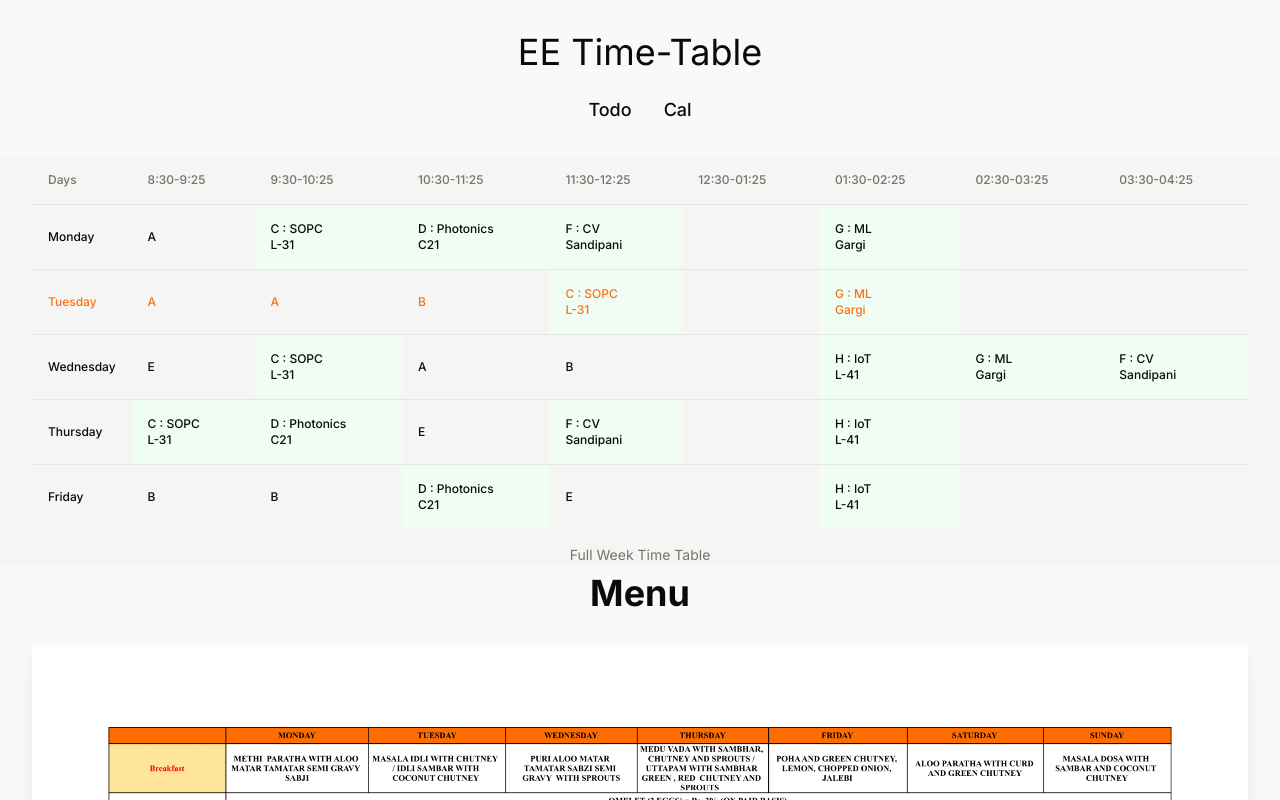
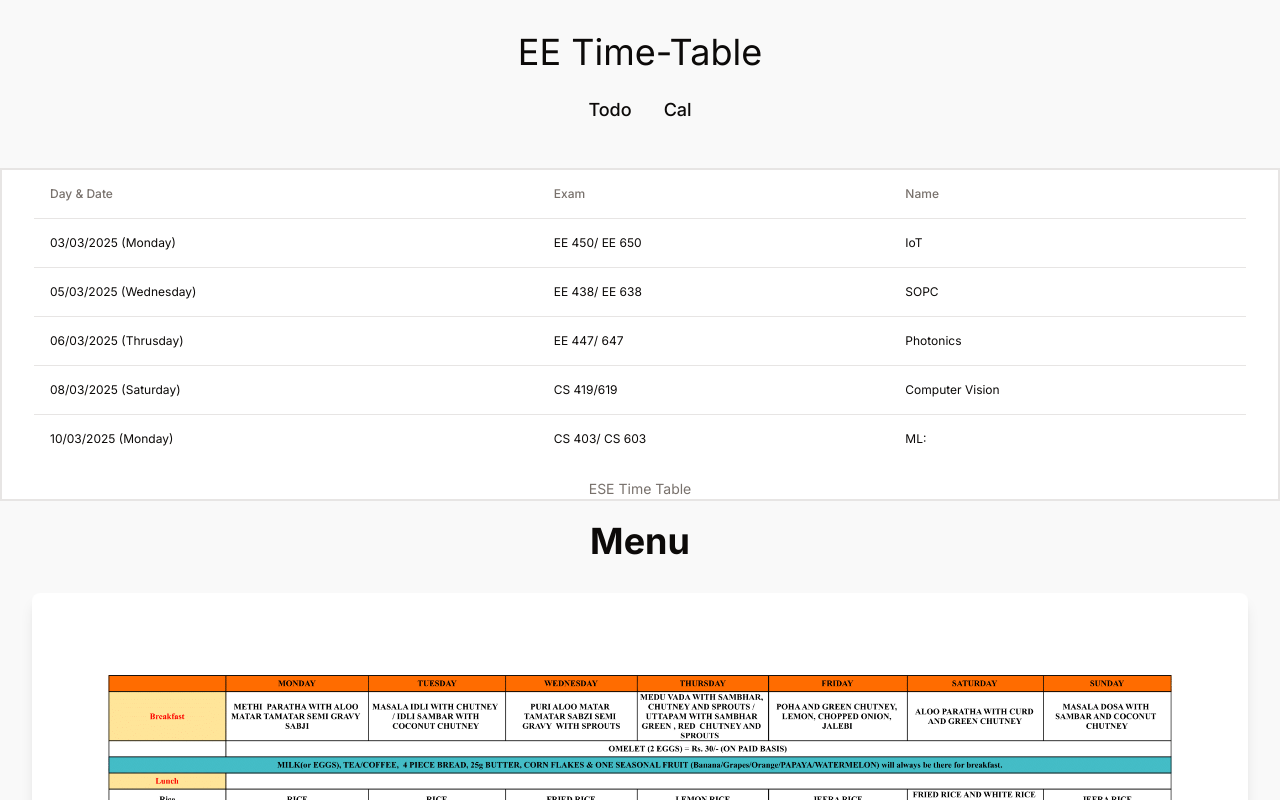
Before and after one commit to Shuffled720/eett, a Next.js app: page / in a window 1280 px wide. Shown: the top 800 px of the page. Built offline with nearby package versions, Linux system fonts and the light colour scheme.

Commit message:
adds mid-sem exam timetable

```diff
--- a/src/app/page.tsx
+++ b/src/app/page.tsx
@@ -1,19 +1,19 @@
-import { ExamTT } from "@/components/ExamTT"
-import { FullWeekTT } from "@/components/FullWeekTT"
-import Header from "@/components/Header"
-import Material from "@/components/Material"
-import Menu from "@/components/Menu"
-import { Button } from "@/components/ui/button"
-import Link from "next/link"
+import { ExamTT } from "@/components/ExamTT";
+import { FullWeekTT } from "@/components/FullWeekTT";
+import Header from "@/components/Header";
+import Material from "@/components/Material";
+import Menu from "@/components/Menu";
+import { Button } from "@/components/ui/button";
+import Link from "next/link";
 
 export default function Home() {
   return (
     <>
       <Header />
-      {/* <ExamTT /> */}
-      <FullWeekTT />
+      <ExamTT />
+      {/* <FullWeekTT /> */}
       {/* <Material /> */}
       <Menu />
     </>
-  )
+  );
 }
--- a/src/components/ExamTT.tsx
+++ b/src/components/ExamTT.tsx
@@ -7,8 +7,8 @@ import {
   TableHead,
   TableHeader,
   TableRow,
-} from "@/components/ui/table"
-import data from "@/data/data.json"
+} from "@/components/ui/table";
+import data from "@/data/data.json";
 
 export function ExamTT() {
   return (
@@ -23,7 +23,7 @@ export function ExamTT() {
           </TableRow>
         </TableHeader>
         <TableBody>
-          {data.endExamTT.map((exam, index) => (
+          {data.midexamTT.map((exam, index) => (
             <TableRow key={index}>
               <TableCell>{exam.date_day}</TableCell>
               <TableCell>{exam.code}</TableCell>
@@ -34,5 +34,5 @@ export function ExamTT() {
         {/* <TableFooter></TableFooter> */}
       </Table>
     </div>
-  )
+  );
 }
--- a/src/data/data.json
+++ b/src/data/data.json
@@ -7,37 +7,37 @@
           "title": "A",
           "type": "",
           "teacher": "",
-          "room":""
+          "room": ""
         },
         {
           "title": "C : SOPC",
           "type": "Lecture",
           "teacher": "",
-          "room":"L-31"
+          "room": "L-31"
         },
         {
           "title": "D : Photonics",
           "type": "Lecture",
           "teacher": "",
-          "room":"C21"
+          "room": "C21"
         },
         {
           "title": "F : CV",
           "type": "Lecture",
           "teacher": "",
-          "room":"Sandipani"
+          "room": "Sandipani"
         },
         {
           "title": "",
           "type": "",
           "teacher": "",
-          "room":""
+          "room": ""
         },
         {
           "title": "G : ML",
           "type": "Lecture",
           "teacher": "",
-          "room":"Gargi"
+          "room": "Gargi"
         }
       ]
     },
@@ -48,37 +48,37 @@
           "title": "A",
           "type": "",
           "teacher": "",
-          "room":""
+          "room": ""
         },
         {
           "title": "A",
           "type": "",
           "teacher": "",
-          "room":""
+          "room": ""
         },
         {
           "title": "B",
           "type": "",
           "teacher": "",
-          "room":""
+          "room": ""
         },
         {
           "title": "C : SOPC",
           "type": "Lecture",
           "teacher": "",
-          "room":"L-31"
+          "room": "L-31"
         },
         {
           "title": "",
           "type": "",
           "teacher": "",
-          "room":""
+          "room": ""
         },
         {
           "title": "G : ML",
           "type": "Lecture",
           "teacher": "",
-          "room":"Gargi"
+          "room": "Gargi"
         }
       ]
     },
@@ -89,49 +89,49 @@
           "title": "E",
           "type": "",
           "teacher": "",
-          "room":""
+          "room": ""
         },
         {
           "title": "C : SOPC",
           "type": "Lecture",
           "teacher": "",
-          "room":"L-31"
+          "room": "L-31"
         },
         {
           "title": "A",
           "type": "",
           "teacher": "",
-          "room":""
+          "room": ""
         },
         {
           "title": "B",
           "type": "",
           "teacher": "",
-          "room":""
+          "room": ""
         },
         {
           "title": "",
           "type": "",
           "teacher": "",
-          "room":""
+          "room": ""
         },
         {
           "title": "H : IoT",
           "type": "Lecture",
           "teacher": "",
-          "room":"L-41"
+          "room": "L-41"
         },
         {
           "title": "G : ML",
           "type": "Lecture",
           "teacher": "",
-          "room":"Gargi"
+          "room": "Gargi"
         },
         {
           "title": "F : CV",
           "type": "Lecture",
           "teacher": "",
-          "room":"Sandipani"
+          "room": "Sandipani"
         }
       ]
     },
@@ -142,37 +142,37 @@
           "title": "C : SOPC",
           "type": "Lecture",
           "teacher": "",
-          "room":"L-31"
+          "room": "L-31"
         },
         {
           "title": "D : Photonics",
           "type": "Lecture",
           "teacher": "",
-          "room":"C21"
+          "room": "C21"
         },
         {
           "title": "E",
           "type": "",
           "teacher": "",
-          "room":""
+          "room": ""
         },
         {
           "title": "F : CV",
           "type": "Lecture",
           "teacher": "",
-          "room":"Sandipani"
+          "room": "Sandipani"
         },
         {
           "title": "",
           "type": "",
           "teacher": "",
-          "room":""
+          "room": ""
         },
         {
           "title": "H : IoT",
           "type": "Lecture",
           "teacher": "",
-          "room":"L-41"
+          "room": "L-41"
         }
       ]
     },
@@ -183,100 +183,100 @@
           "title": "B",
           "type": "",
           "teacher": "",
-          "room":""
+          "room": ""
         },
         {
           "title": "B",
           "type": "",
           "teacher": "",
-          "room":""
+          "room": ""
         },
         {
           "title": "D : Photonics",
           "type": "Lecture",
           "teacher": "",
-          "room":"C21"
+          "room": "C21"
         },
         {
           "title": "E",
           "type": "",
           "teacher": "",
-          "room":""
+          "room": ""
         },
         {
           "title": "",
           "type": "",
           "teacher": "",
-          "room":""
+          "room": ""
         },
         {
           "title": "H : IoT",
           "type": "Lecture",
           "teacher": "",
-          "room":"L-41"
+          "room": "L-41"
         }
       ]
     }
   ],
   "midexamTT": [
     {
-      "date_day": "23/02/20124 (Friday)",
+      "date_day": "03/03/2025 (Monday)",
       "time": "10:00-12:00",
-      "code": "EE 306",
-      "name": "D COM"
+      "code": "EE 450/ EE 650",
+      "name": "IoT"
     },
     {
-      "date_day": "24/02/2024 (Saturday)",
+      "date_day": "05/03/2025 (Wednesday)",
       "time": "10:00-12:00",
-      "code": "EE 302",
-      "name": "Controls"
+      "code": "EE 438/ EE 638",
+      "name": "SOPC"
     },
     {
-      "date_day": "27/02/2024 (Tuesday)",
+      "date_day": "06/03/2025 (Thrusday)",
       "time": "10:00-12:00",
-      "code": "EE 304",
-      "name": "DSP"
+      "code": "EE 447/ 647",
+      "name": "Photonics"
     },
     {
-      "date_day": "29/02/2024 (Thrusday)",
+      "date_day": "08/03/2025 (Saturday)",
       "time": "10:00-12:00",
-      "code": "ES 302",
-      "name": "ES/HS"
+      "code": "CS 419/619",
+      "name": "Computer Vision"
     },
     {
-      "date_day": "01/03/2024 (Friday)",
+      "date_day": "10/03/2025 (Monday)",
       "time": "10:00-12:00",
-      "code": "EE 308",
-      "name": "Power "
+      "code": "CS 403/ CS 603",
+      "name": "ML:"
     }
   ],
   "endExamTT": [
     {
-      "date_day": "26-04-2024 (Friday)",
+      "date_day": "26-04-2025 (Friday)",
       "time": "10:00-13:00",
       "code": "EE 306",
       "name": "D COM"
     },
     {
-      "date_day": "27-04-2024 (Saturday)",
+      "date_day": "27-04-2025 (Saturday)",
       "time": "10:00-13:00",
       "code": "EE 302",
       "name": "Controls"
     },
     {
-      "date_day": "30-04-2024 (Tuesday)",
+      "date_day": "30-04-2025 (Tuesday)",
       "time": "10:00-13:00",
       "code": "EE 304",
       "name": "DSP"
     },
     {
-      "date_day": "02-05-2024 (Thrusday)",
+      "date_day": "02-05-2025 (Thrusday)",
       "time": "10:00-13:00",
       "code": "ES 302",
       "name": "ES/HS"
     },
     {
-      "date_day": "03-05-2024 (Friday)",
+      "date_day": "03-05-2025 (Friday)",
       "time": "10:00-13:00",
       "code": "EE 308",
       "name": "Power "
```
Also changed, not shown: 1 other file (tests, documents, lock files or other folders).
